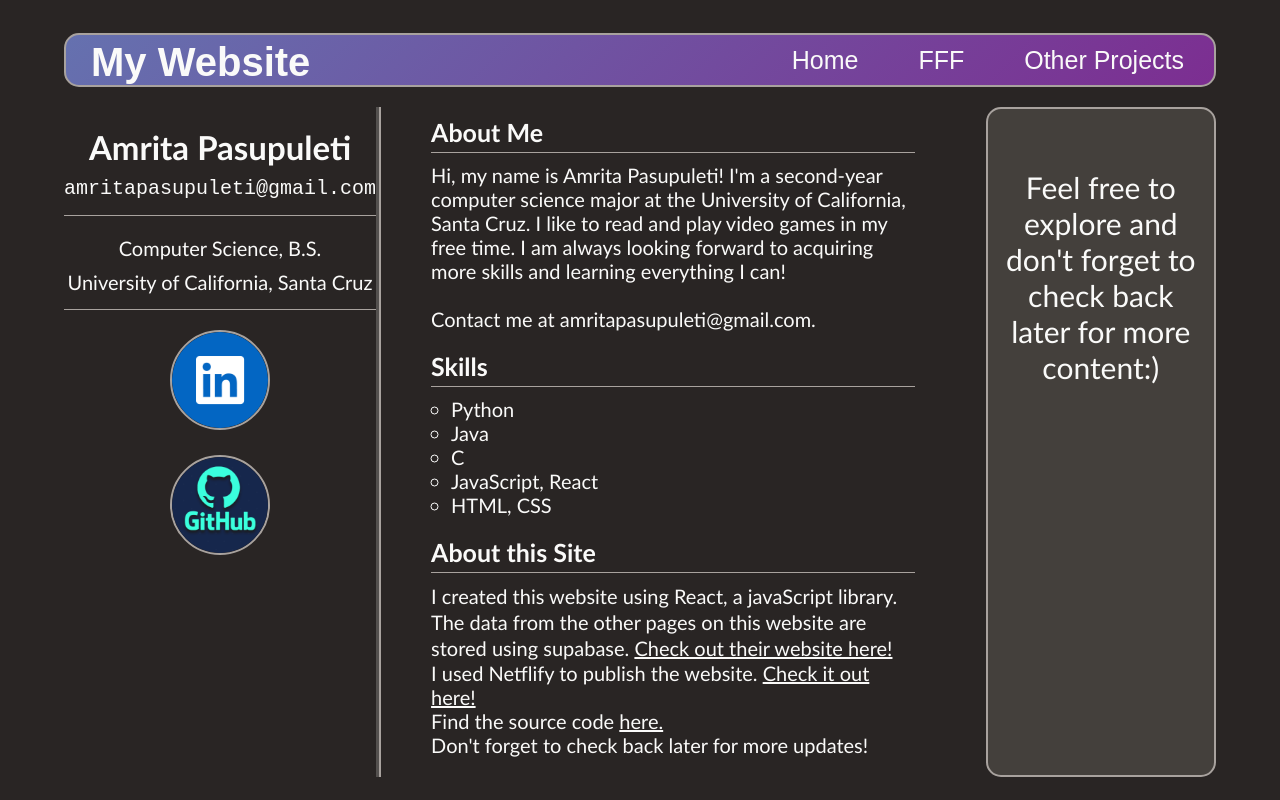
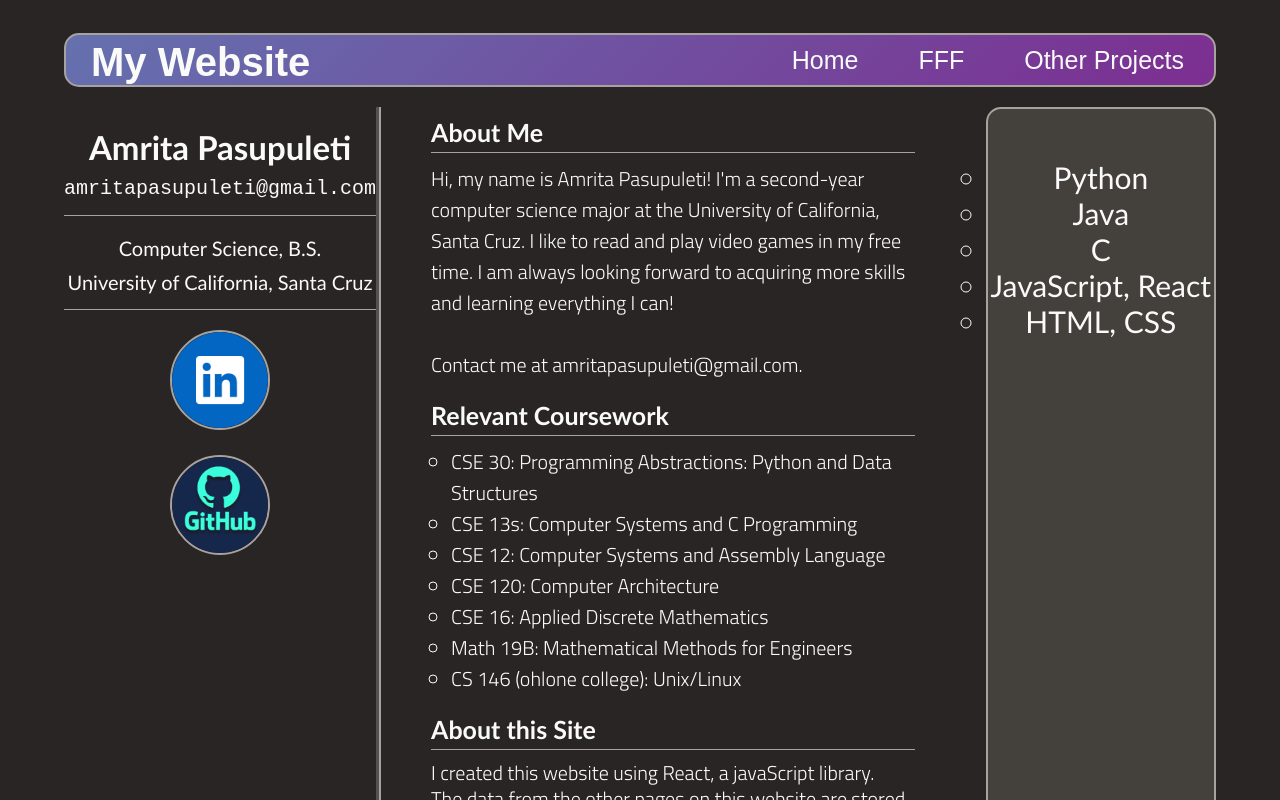
Before and after one commit to amrita-pasupuleti/Portfolio-Website, a React (Create React App) app: page / in a window 1280 px wide. Shown: the top 800 px of the page. Built offline with nearby package versions, Linux system fonts and the light colour scheme; a web font is replaced by a local one.

Commit message:
update
changed style of home page, added webpage image and tab title

```diff
--- a/public/index.html
+++ b/public/index.html
@@ -2,7 +2,7 @@
 <html lang="en">
   <head>
     <meta charset="utf-8" />
-    <link rel="icon" href="%PUBLIC_URL%/favicon.ico" />
+    <link rel="icon" href="./mainpfp.png" />
     <meta name="viewport" content="width=device-width, initial-scale=1" />
     <meta name="theme-color" content="#000000" />
     <meta
@@ -16,9 +16,13 @@
       href="https://fonts.googleapis.com/css2?family=Coiny&family=Dekko&family=Delius&display=swap"
       rel="stylesheet"
     />
+    <link
+      href="https://fonts.googleapis.com/css2?family=Titillium+Web:wght@300&display=swap"
+      rel="stylesheet"
+    />
     <!--   --------------------FONTS---------------------   -->
 
-    <title>My Website</title>
+    <title>Amrita Pasupuleti</title>
   </head>
   <body>
     <noscript>You need to enable JavaScript to run this app.</noscript>
--- a/src/pages/Home-style.css
+++ b/src/pages/Home-style.css
@@ -64,7 +64,7 @@
   padding-right: 1px;
   padding-top: 10px;
   font-size: 20px;
-  font-family: "Trebuchet MS", Arial, sans-serif;
+  font-family: "Titillium Web";
 }
 
 .content h1 {
@@ -82,13 +82,17 @@
   margin-right: 20px;
 }
 
-.skills-list {
+.aboutSiteContent {
+  line-height: 1.3;
+}
+
+.class-list {
   list-style-type: circle;
   margin-left: 20px;
 }
 
-.aboutSiteContent {
-  line-height: 1.3;
+.skills-list {
+  list-style-type: circle;
 }
 
 .right-sidebar {
--- a/src/pages/index.js
+++ b/src/pages/index.js
@@ -52,7 +52,7 @@ const Home = () => {
       </div>
 
       <div className="content">
-        <section id="first">
+        <section>
           <h1>About Me</h1>
           <p className="AboutContent">
             Hi, my name is Amrita Pasupuleti! I'm a second-year computer science
@@ -64,18 +64,22 @@ const Home = () => {
           <p>Contact me at amritapasupuleti@gmail.com.</p>
         </section>
 
-        <section id="skills">
-          <h1>Skills</h1>
-          <ul className="skills-list">
-            <li>Python</li>
-            <li>Java</li>
-            <li>C</li>
-            <li>JavaScript, React</li>
-            <li>HTML, CSS</li>
+        <section>
+          <h1>Relevant Coursework</h1>
+          <ul className="class-list">
+            <li>
+              CSE 30: Programming Abstractions: Python and Data Structures
+            </li>
+            <li>CSE 13s: Computer Systems and C Programming</li>
+            <li>CSE 12: Computer Systems and Assembly Language</li>
+            <li>CSE 120: Computer Architecture</li>
+            <li>CSE 16: Applied Discrete Mathematics </li>
+            <li>Math 19B: Mathematical Methods for Engineers</li>
+            <li>CS 146 (ohlone college): Unix/Linux</li>
           </ul>
         </section>
 
-        <section id="fifth">
+        <section>
           <h1>About this Site</h1>
           <p className="aboutSiteContent">
             I created this website using React, a javaScript library.
@@ -108,10 +112,13 @@ const Home = () => {
       </div>
 
       <div className="right-sidebar">
-        <p>
-          Feel free to explore and don't forget to check back later for more
-          content:)
-        </p>
+        <ul className="skills-list">
+          <li>Python</li>
+          <li>Java</li>
+          <li>C</li>
+          <li>JavaScript, React</li>
+          <li>HTML, CSS</li>
+        </ul>
       </div>
     </div>
   );
```
Also changed, not shown: public/mainpfp.png (added).
